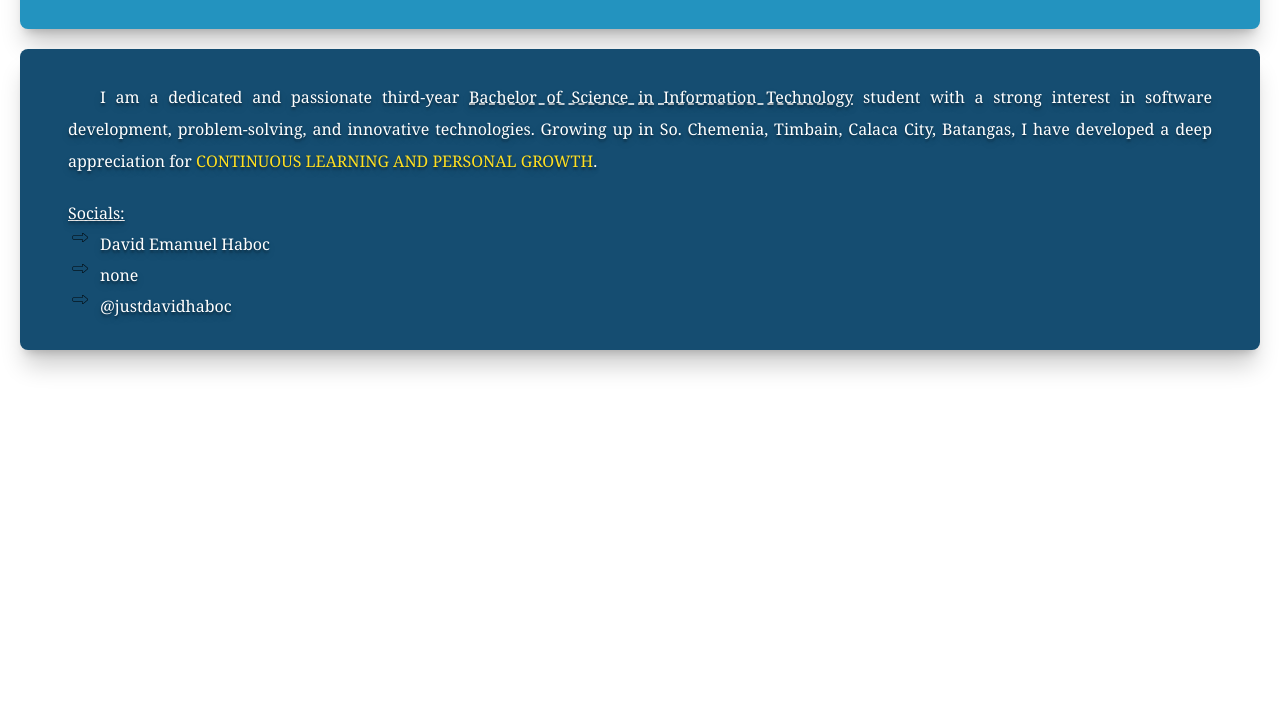
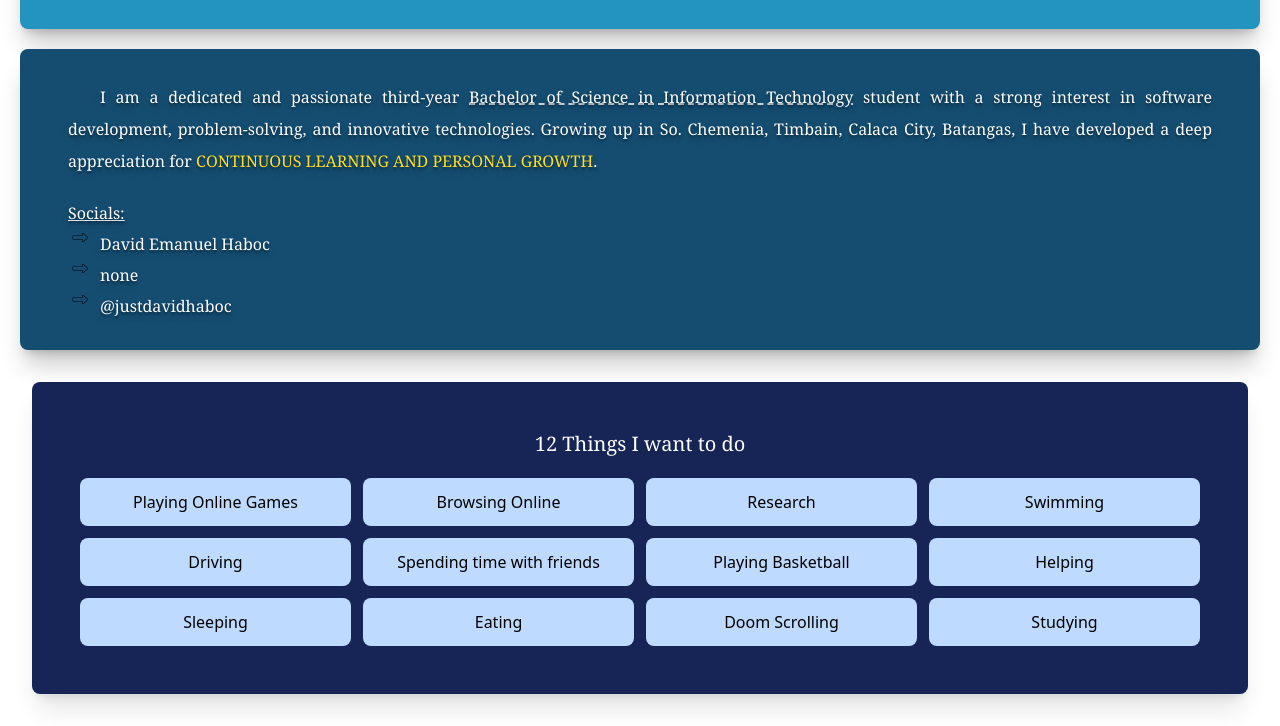
Before and after one commit to CDTdavidhaboc/Tailwind101, a website: page src/index.html in a window 1280 px wide. Shown: the part 151-877 px from the top of the page. Before the commit the page ends 800 px from the top, so only its background shows below. Drawn offline with Linux system fonts and the light colour scheme.

Commit message:
Basic Grid System

```diff
--- a/package.json
+++ b/package.json
@@ -3,7 +3,8 @@
   "version": "1.0.0",
   "main": "index.js",
   "scripts": {
-    "test": "echo \"Error: no test specified\" && exit 1"
+    "test": "echo \"Error: no test specified\" && exit 1" ,
+    "tailwind" : "npx @tailwindcss/cli -i ./src/input.css -o ./src/output.css --watch"
   },
   "author": "",
   "license": "ISC",
--- a/src/index.html
+++ b/src/index.html
@@ -28,5 +28,23 @@
                 </ul>
         </div>
 </section>
+<section class="p-12 m-8 bg-blue-950 rounded-lg shadow-xl">
+    <h1 class="text-center text-white text-xl font-serif mb-5">12 Things I want to do</h1>
+    <article class="grid grid-cols-3 md:grid-cols-6 lg:grid-cols-12 gap-3 ">
+        <div class="text-center p-3 bg-blue-200 rounded-lg col-span-3 hover:bg-sky-700">Playing Online Games</div>
+        <div class="text-center p-3 bg-blue-200 rounded-lg col-span-3 hover:bg-sky-700" >Browsing Online</div>
+        <div class="text-center p-3 bg-blue-200 rounded-lg col-span-3 hover:bg-sky-700">Research</div>
+        <div class="text-center p-3 bg-blue-200 rounded-lg col-span-3 hover:bg-sky-700">Swimming</div>
+        <div class="text-center p-3 bg-blue-200 rounded-lg col-span-3 hover:bg-sky-700">Driving</div>
+        <div class="text-center p-3 bg-blue-200 rounded-lg col-span-3 hover:bg-sky-700">Spending time with friends</div>
+        <div class="text-center p-3 bg-blue-200 rounded-lg col-span-3 hover:bg-sky-700">Playing Basketball</div>
+        <div class="text-center p-3 bg-blue-200 rounded-lg col-span-3 hover:bg-sky-700">Helping</div>
+        <div class="text-center p-3 bg-blue-200 rounded-lg col-span-3 hover:bg-sky-700">Sleeping</div>
+        <div class="text-center p-3 bg-blue-200 rounded-lg col-span-3 hover:bg-sky-700">Eating</div>
+        <div class="text-center p-3 bg-blue-200 rounded-lg col-span-3 hover:bg-sky-700">Doom Scrolling</div>
+        <div class="text-center p-3 bg-blue-200 rounded-lg col-span-3 hover:bg-sky-700">Studying</div>
+
+    </article>
+</section>
 </body>
 </html>
```
Also changed, not shown: src/output.css, 1 other file.
